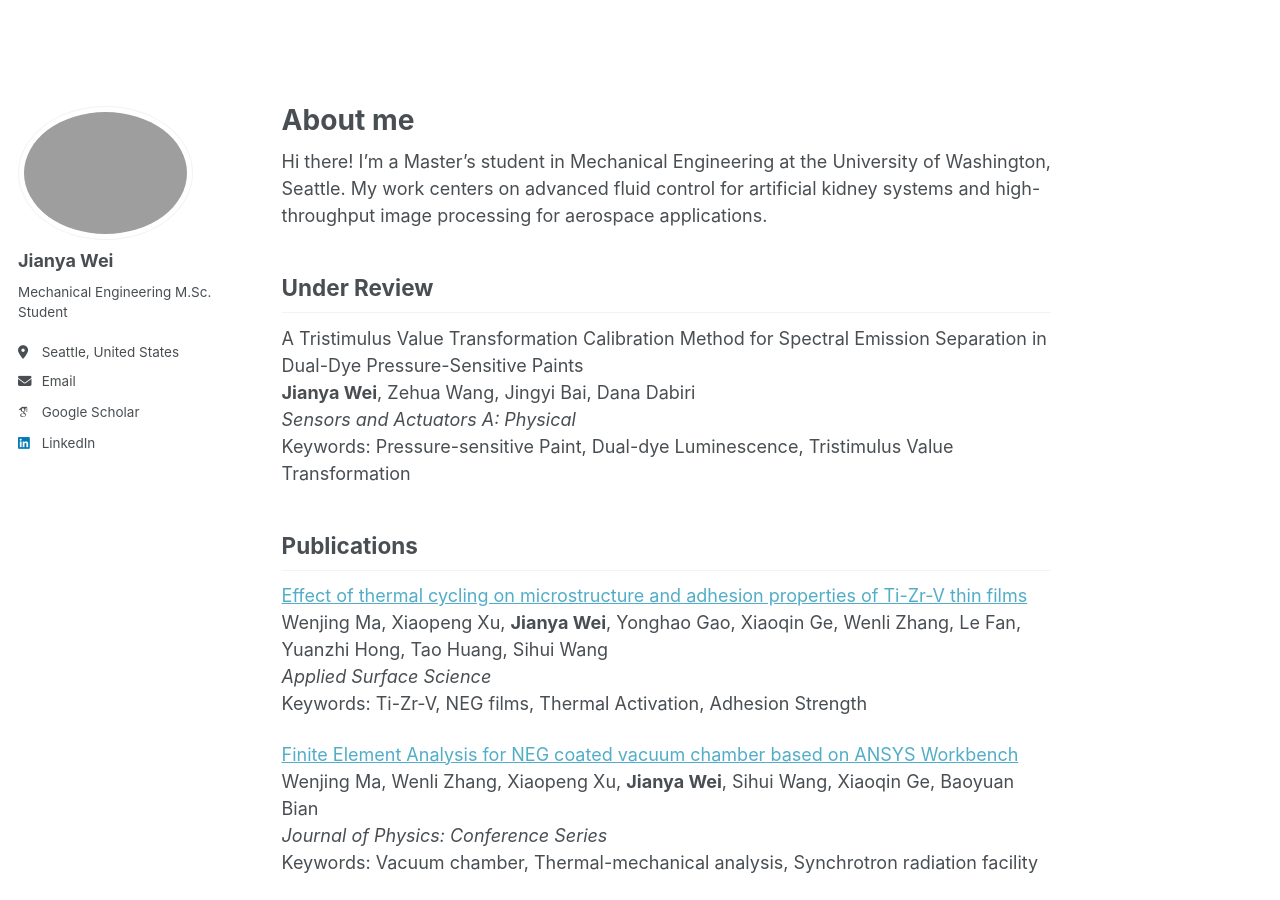
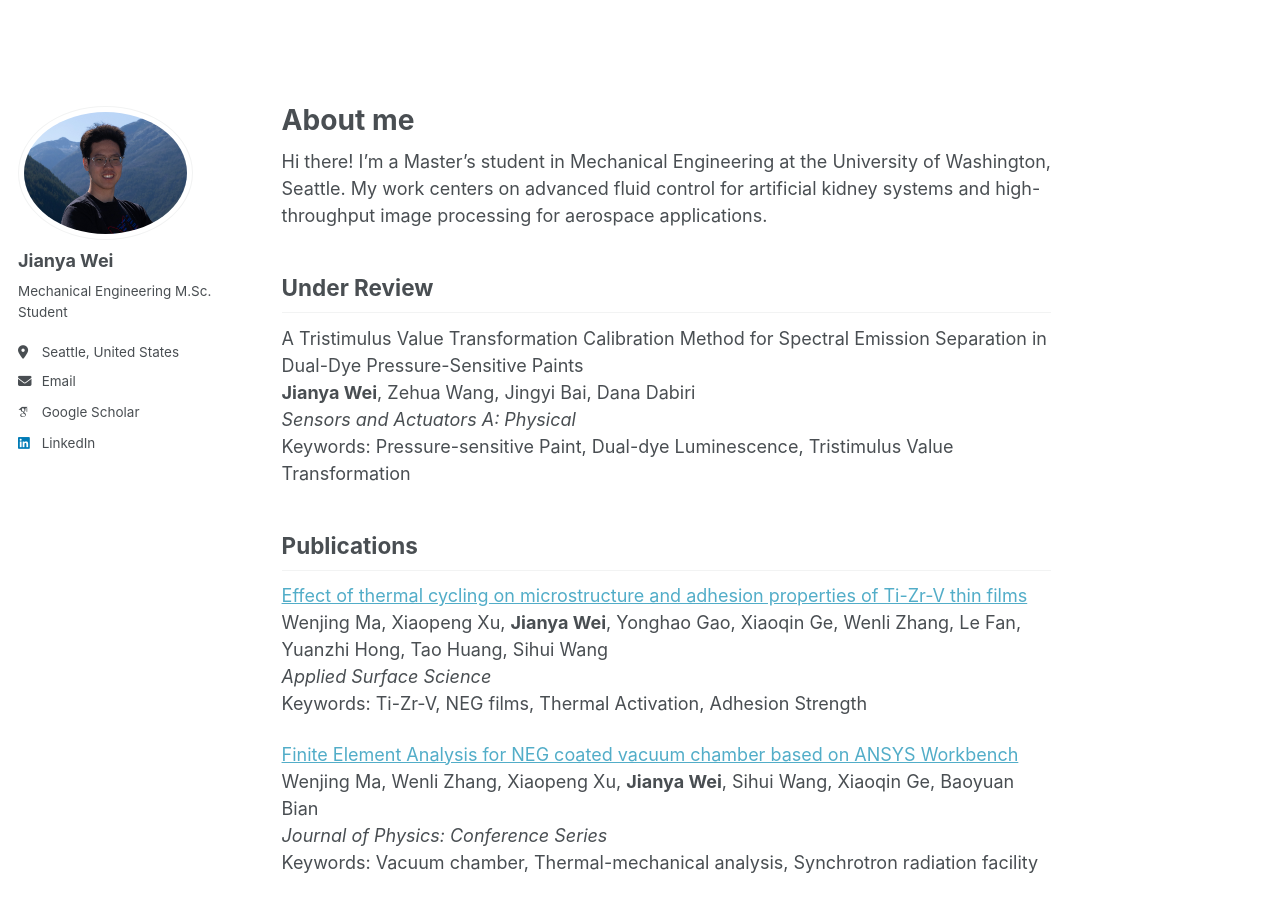
Before and after one commit to jywei02/jywei02.github.io, a Jekyll site: the page built from _pages/about.md, in a window 1280 px wide and 900 px high. Built offline with Jekyll 4.4.1, drawn with Linux system fonts in a browser that asks for light colours; some web fonts are replaced.

Commit message:
Update _config.yml

```diff
--- a/_config.yml
+++ b/_config.yml
@@ -22,7 +22,7 @@ repository               : "academicpages/academicpages.github.io"
 #               Additional customization can be done by editing /_includes/author-profile.html
 author:
   # Biographic information
-  avatar           : "jianyawei.png"
+  avatar           : "jianyawei.jpg"
   name             : "Jianya Wei"
   pronouns         : # example: "she/her"
   bio              : "Mechanical Engineering M.Sc. Student"
```
